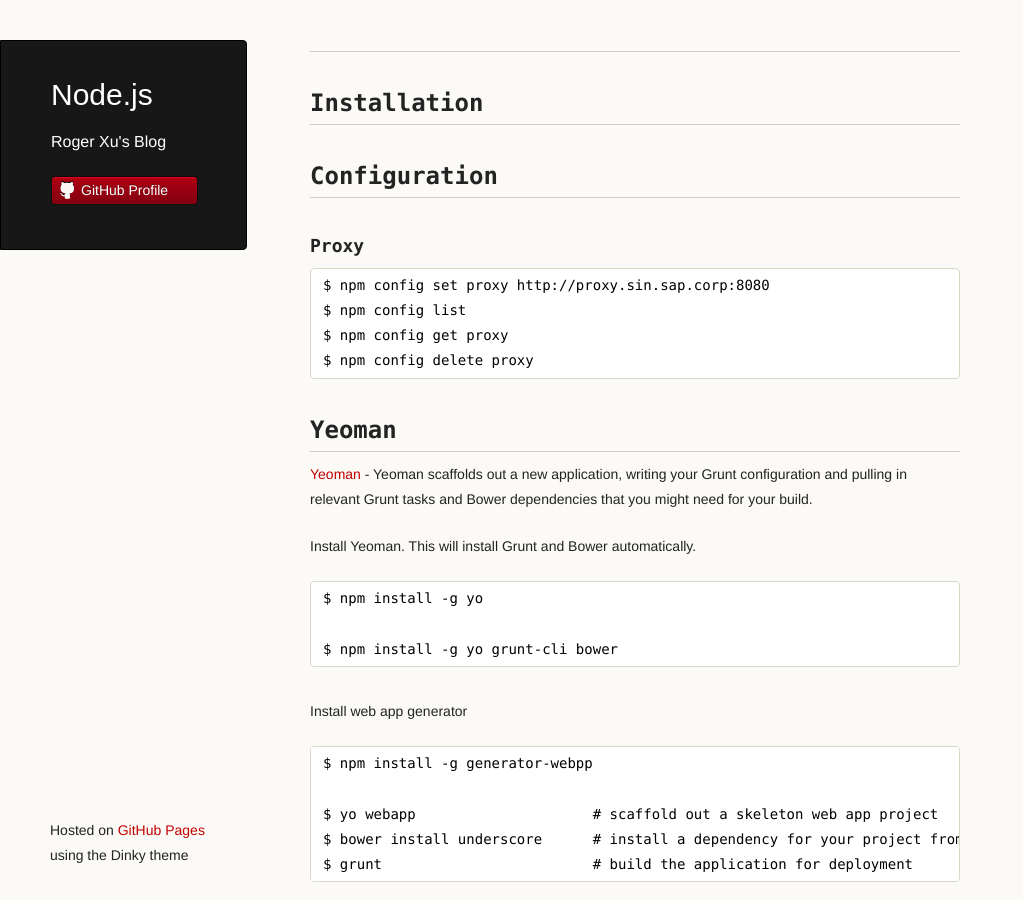
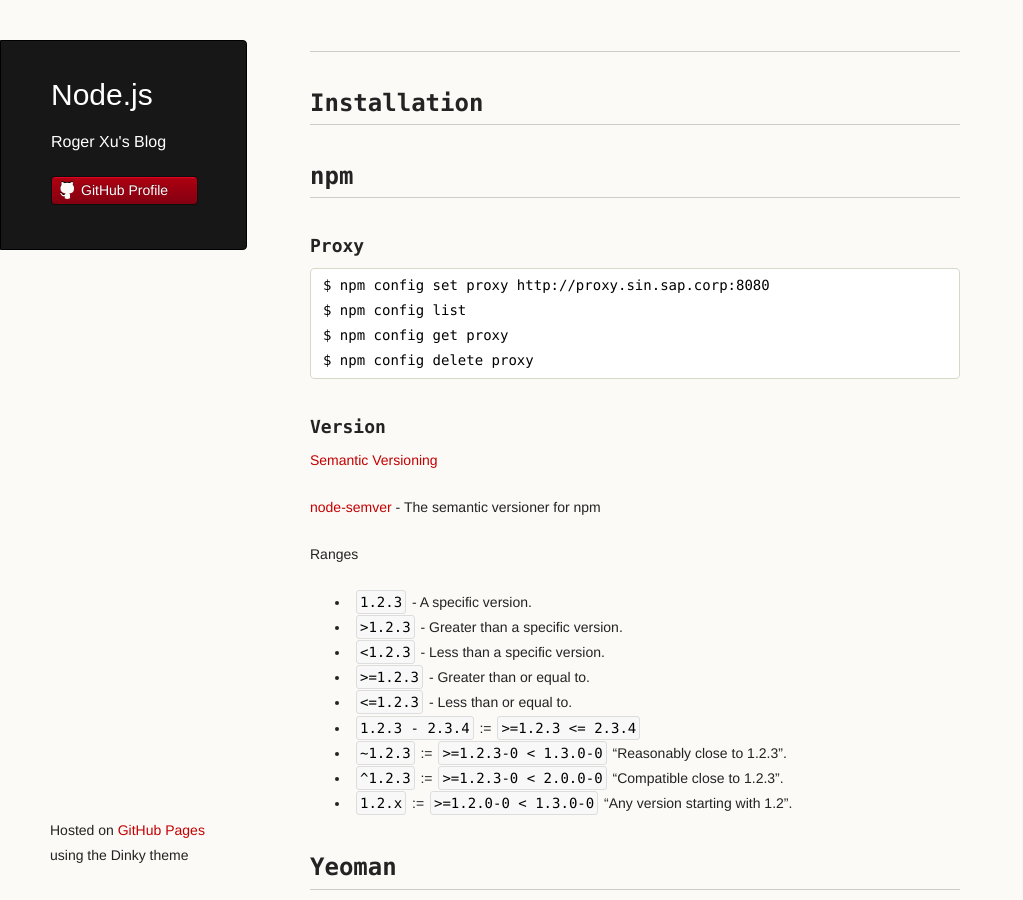
Before and after one commit to rogerxu/rogerxu.github.io, a Jekyll site: the page built from _posts/2014-01-24-nodejs.md, in a window 1280 px wide and 900 px high. Shown: the whole window, without its empty margins (0-1023 px from the left). Built offline with Jekyll 4.4.1, drawn with Linux system fonts in a browser that asks for light colours; some of the changed text lies outside the part shown.

Commit message:
Add semver to npm.

```diff
--- a/_posts/2014-01-24-nodejs.md
+++ b/_posts/2014-01-24-nodejs.md
@@ -5,7 +5,7 @@
 
 ## Installation
 
-## Configuration
+## npm
 
 ### Proxy
 
@@ -14,6 +14,23 @@
     $ npm config get proxy
     $ npm config delete proxy
 
+### Version
+
+[Semantic Versioning](http://semver.org/)
+
+[node-semver](https://github.com/isaacs/node-semver) - The semantic versioner for npm
+
+Ranges
+
+* `1.2.3` - A specific version.
+* `>1.2.3` - Greater than a specific version.
+* `<1.2.3` - Less than a specific version.
+* `>=1.2.3` - Greater than or equal to.
+* `<=1.2.3` - Less than or equal to.
+* `1.2.3 - 2.3.4` := `>=1.2.3 <= 2.3.4`
+* `~1.2.3` := `>=1.2.3-0 < 1.3.0-0` "Reasonably close to 1.2.3".
+* `^1.2.3` := `>=1.2.3-0 < 2.0.0-0` "Compatible close to 1.2.3".
+* `1.2.x` := `>=1.2.0-0 < 1.3.0-0` "Any version starting with 1.2".
 
 ## Yeoman
 
```
Also changed, not shown: other parts of _posts/2014-01-24-nodejs.md (+14 -1 lines).
